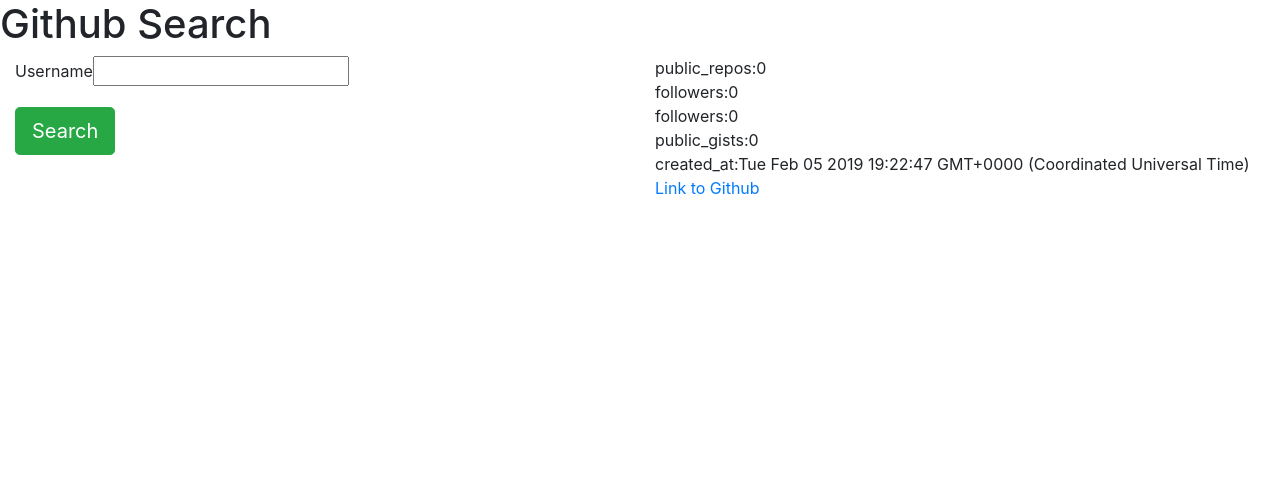
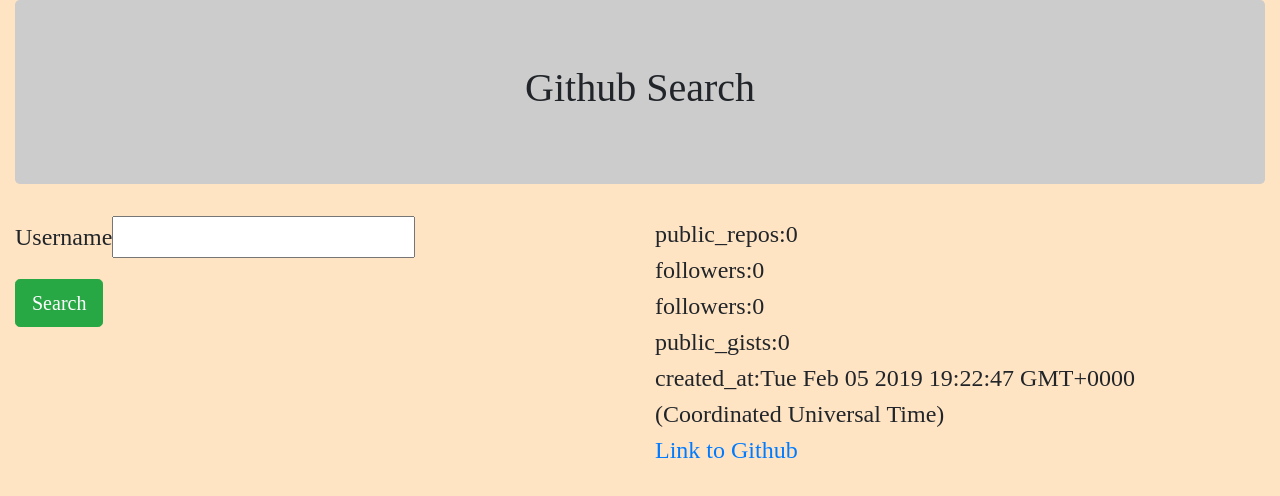
Before and after one commit to omukankurunziza/Github-Search, an Angular app: page / in a window 1280 px wide. Shown: the top 496 px of the page. Built offline with nearby package versions, Linux system fonts and the light colour scheme.

Commit message:
add styling

```diff
--- a/src/app/app.component.html
+++ b/src/app/app.component.html
@@ -2,9 +2,7 @@
 
 
 
-  <h1 id="title">
-     {{ title }}
-  </h1>
+
 
   <app-github-form></app-github-form>
 
--- a/src/app/github-form/github-form.component.html
+++ b/src/app/github-form/github-form.component.html
@@ -1,7 +1,15 @@
 <div class="container-fluid">
-  <div class="row">
+
+      <div class="jumbotron">
+            <div class="panel panel-info">
+            <h1 id="title">Github Search</h1>
+            </div>
+        </div>
+    <div class="row">
         <div class="col-md-6">
             <form (ngSubmit)="check()">
+
+
                 <div class="form-group">
 
                     <label for="name">Username</label>
@@ -9,6 +17,7 @@
                     <input type="text" [(ngModel)]="username.username" id="username" name="name">
 
                 </div>
+
                 <button type="submit" class="btn btn-success btn-lg">Search</button>
 
             </form>
@@ -16,11 +25,13 @@
         <div class="col-md-6">
 
                 <div id="result">
+
                     public_repos:{{repos.public_repos}}<br>
                     followers:{{repos.followers}}<br>
                     followers:{{repos.following}}<br>
                     public_gists:{{repos.public_gists}}<br>
                     created_at:{{repos.created_at}}<br>
+
                 </div>
                 <a href="{{repos.html_url}}">Link to Github</a>
         </div>
--- a/src/styles.css
+++ b/src/styles.css
@@ -1,2 +1,15 @@
 /* You can add global styles to this file, and also import other style files */
-@import "~bootstrap/dist/css/bootstrap.css"
+@import "~bootstrap/dist/css/bootstrap.css";
+#title{text-align: center;
+
+}
+.jumbotron{
+
+    background-color: #cccccc;
+
+}
+
+ body{background-color: bisque;
+font-family: 'Times New Roman', Times, serif;
+font-size: 24px;
+}
```
